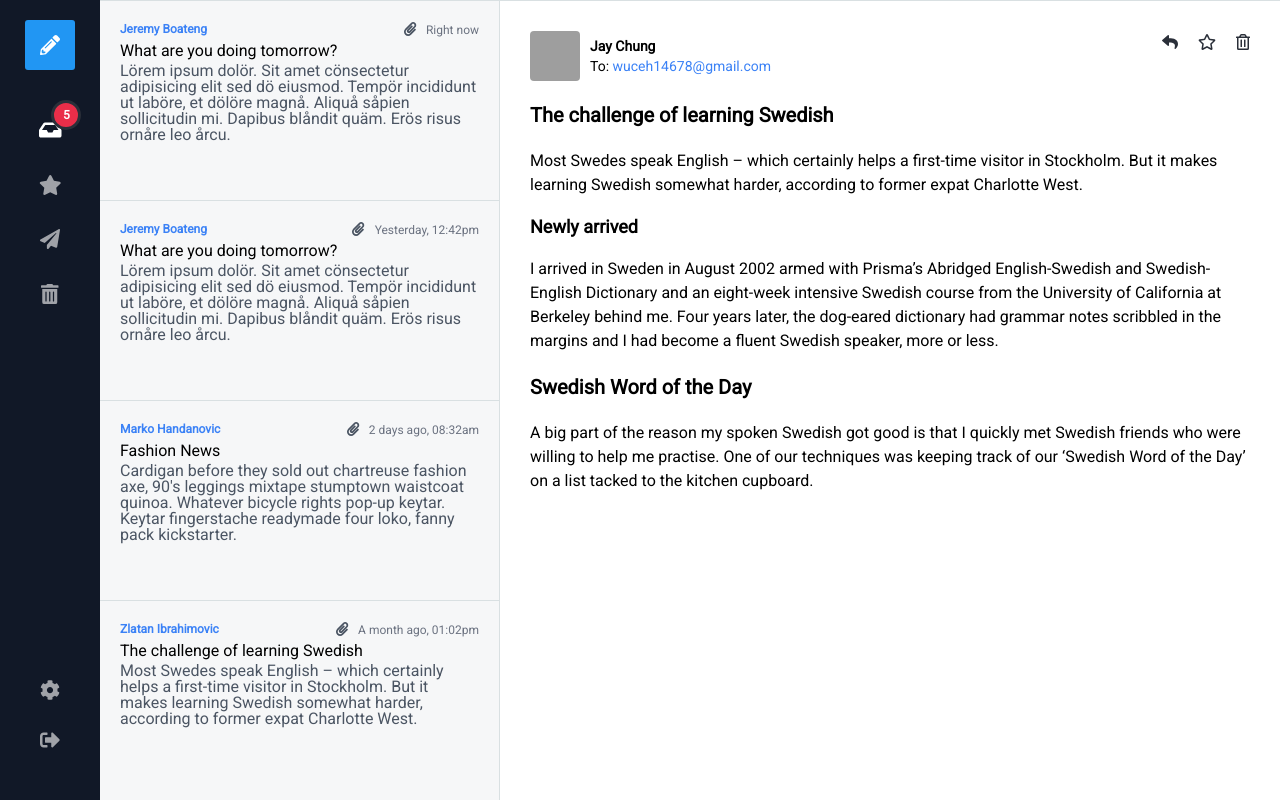
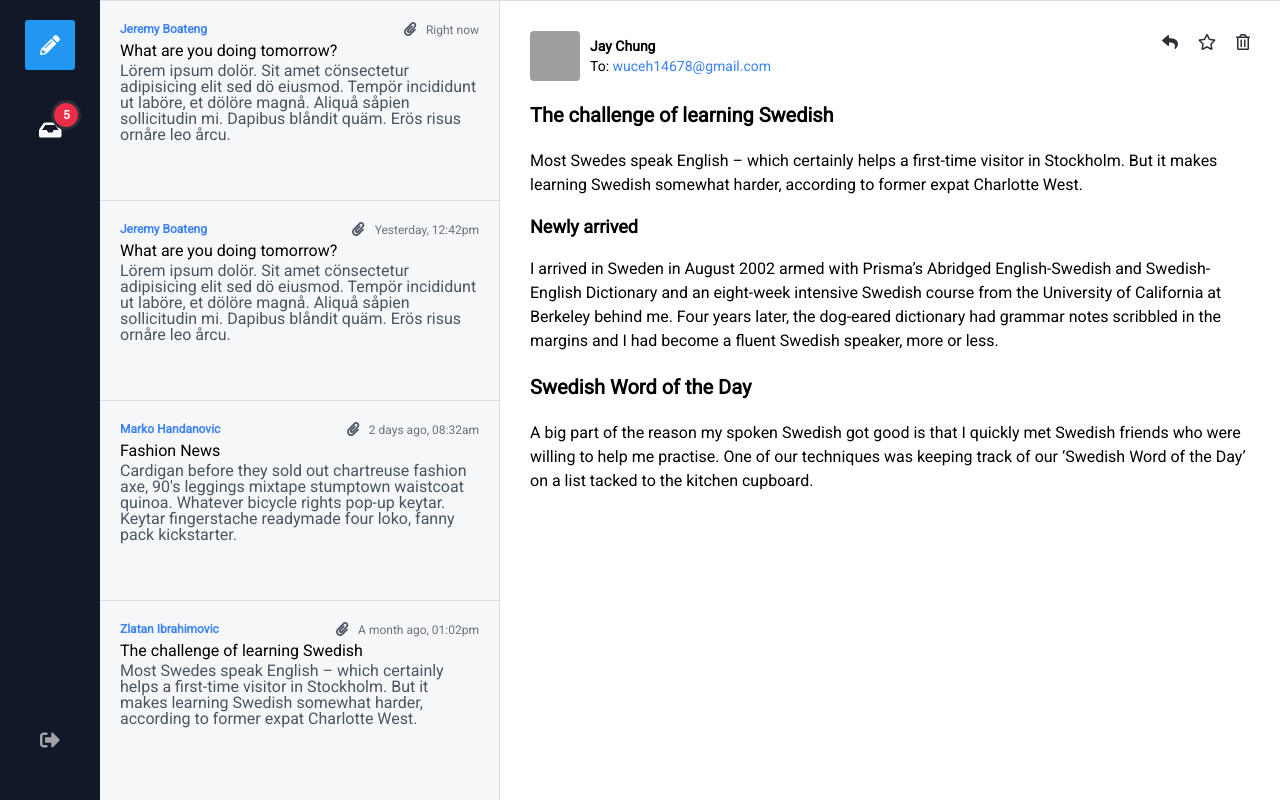
Before and after one commit to sabnqEndava/EmailServer, a React app in the folder front/: page /login in a window 1280 px wide. Both pictures are taken after a click on the button "Continue". Built offline with nearby package versions, Linux system fonts and the light colour scheme; grey boxes are pictures that could not be loaded.

Commit message:
[FRONT]: Changed icons

```diff
--- a/front/src/app/mainVIew/components/sidebar/index.js
+++ b/front/src/app/mainVIew/components/sidebar/index.js
@@ -21,20 +21,10 @@ class Sidebar extends Component {
                 className={`${styles.icon} ${styles.iconIsActive}`}
               />
             </li>
-            <li>
-              <FontAwesomeIcon icon="star" className={styles.icon} />
-            </li>
-            <li>
-              <FontAwesomeIcon icon="paper-plane" className={styles.icon} />
-            </li>
-            <li>
-              <FontAwesomeIcon icon="trash-alt" className={styles.icon} />
-            </li>
           </ul>
         </nav>
 
         <div className={styles.userProfile}>
-          <FontAwesomeIcon icon="cog" className={styles.icon} />
           <FontAwesomeIcon icon="sign-out-alt" className={styles.icon} />
         </div>
       </aside>
```
